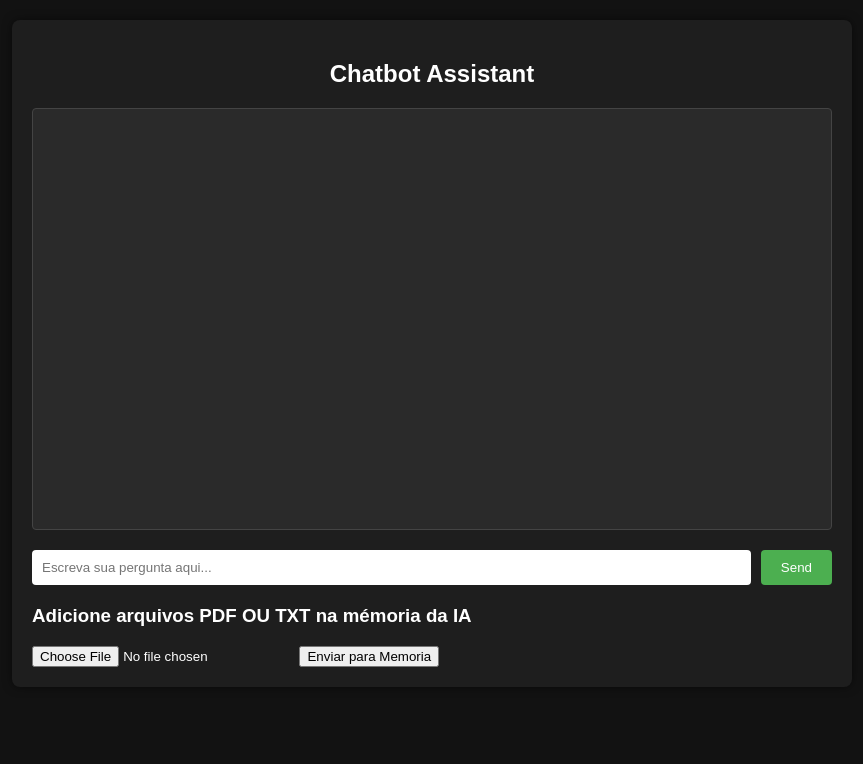
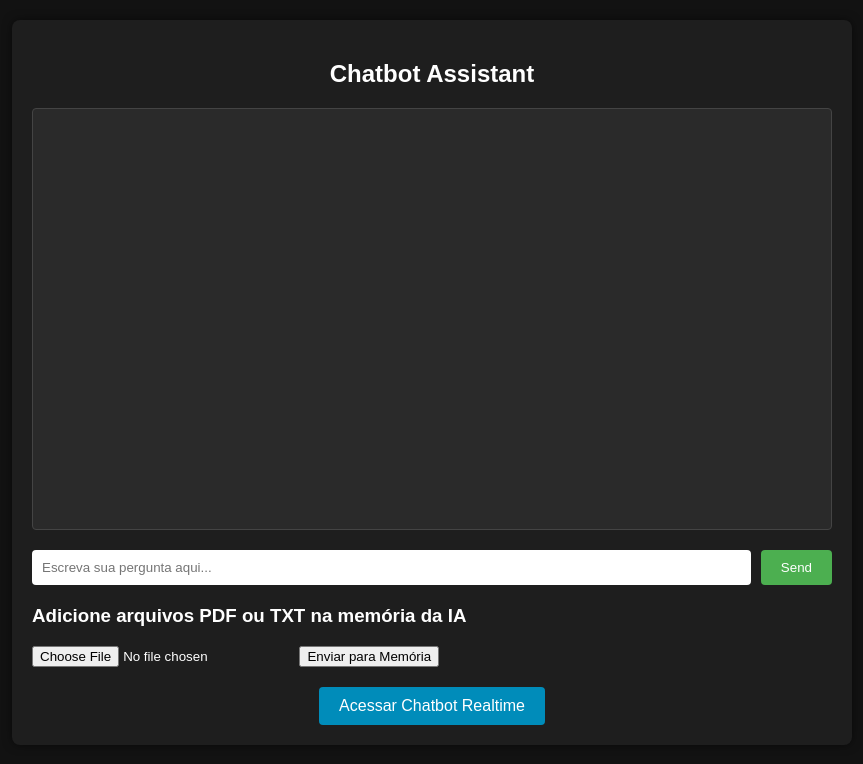
Before and after one commit to IhateCreatingUserNames2/webweb1, a website: page index.html in a window 1280 px wide. Shown: the whole page, without its empty margins (208-1071 px from the left). Drawn offline with nearby package versions, Linux system fonts and the light colour scheme.

Commit message:
Update index.html

```diff
--- a/index.html
+++ b/index.html
@@ -68,6 +68,19 @@
     .upload-container input[type="file"] {
       margin-right: 10px;
     }
+    .realtime-container {
+      margin-top: 20px;
+      text-align: center;
+    }
+    .realtime-container button {
+      padding: 10px 20px;
+      border: none;
+      border-radius: 4px;
+      background-color: #008CBA;
+      color: #fff;
+      cursor: pointer;
+      font-size: 16px;
+    }
     /* Optional: Style markdown-generated HTML elements */
     .assistant h1, .assistant h2, .assistant h3 {
       margin: 10px 0;
@@ -97,11 +110,15 @@
       <button id="send-btn">Send</button>
     </div>
     <div class="upload-container">
-      <h3> Adicione arquivos PDF OU TXT na mémoria da IA </h3>
+      <h3>Adicione arquivos PDF ou TXT na memória da IA</h3>
       <form id="upload-form">
         <input type="file" id="file-input" name="file" accept=".pdf,.txt" />
-        <button type="submit">Enviar para Memoria</button>
+        <button type="submit">Enviar para Memória</button>
       </form>
+    </div>
+    <!-- Botão para acessar a página realtime.html -->
+    <div class="realtime-container">
+      <button onclick="window.location.href='/realtime'">Acessar Chatbot Realtime</button>
     </div>
   </div>
 
```
